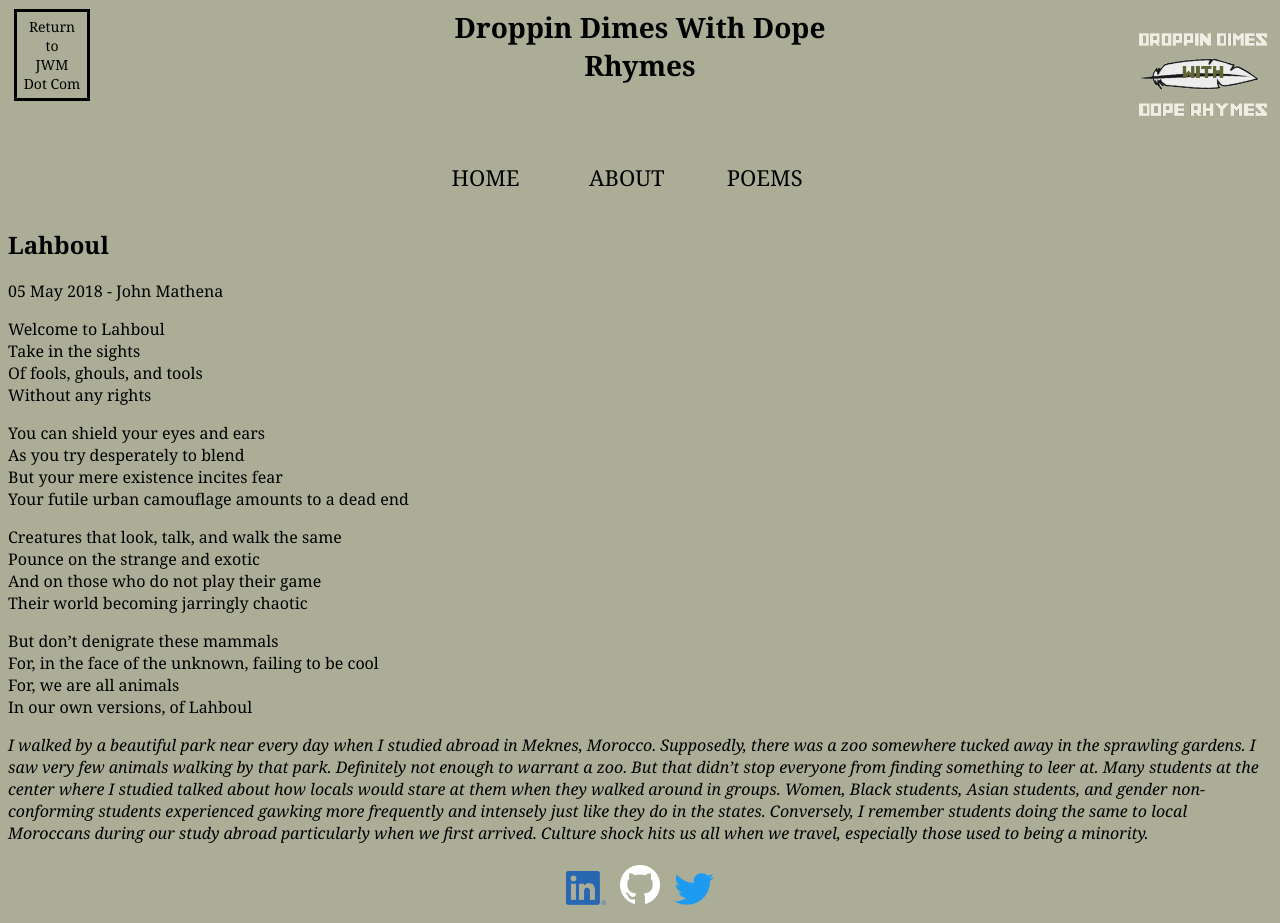
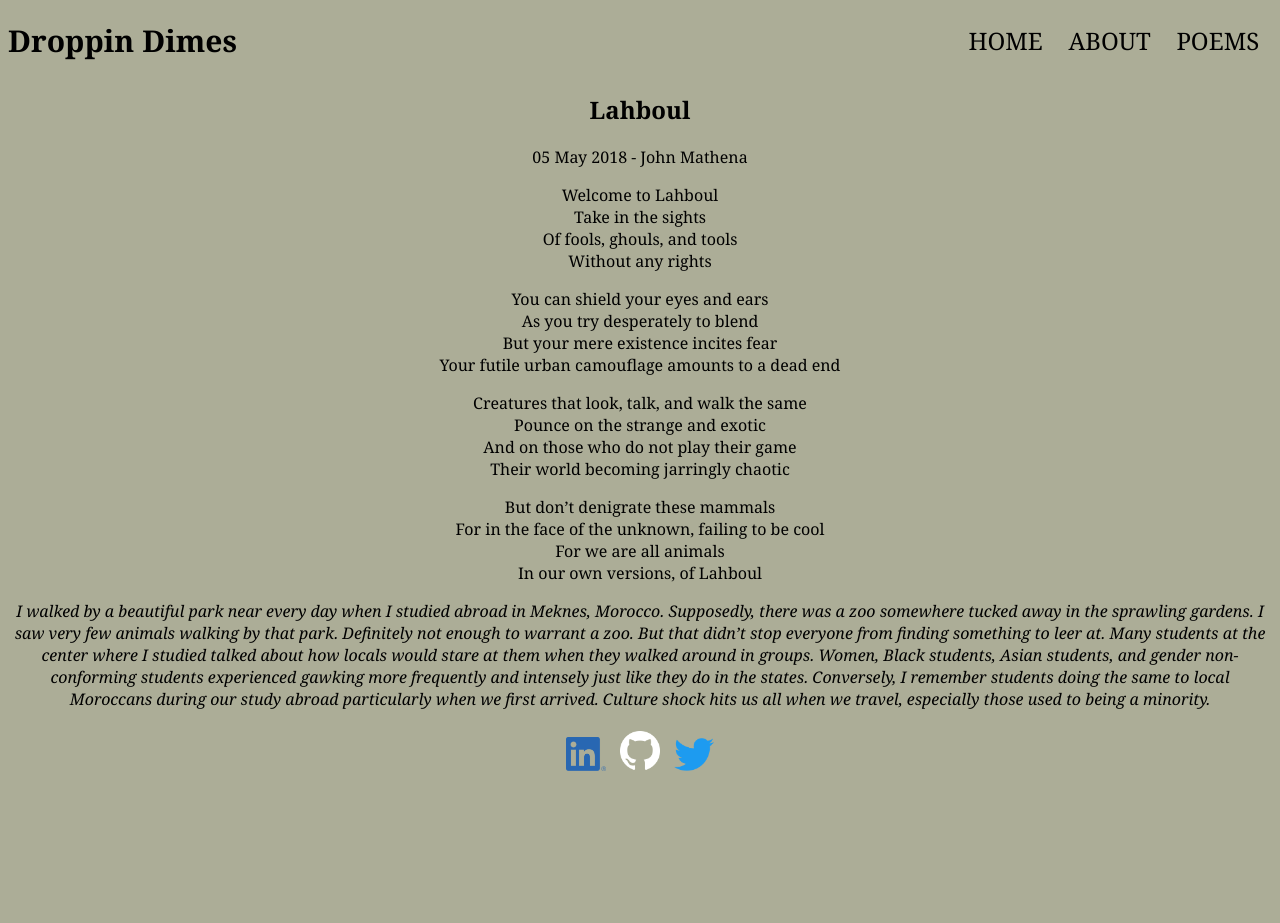
Before and after one commit to jmathena1/droppin-dimes, a Jekyll site: the page built from docs/_posts/2018-05-05-Lahboul.md, in a window 1280 px wide. Built offline with Jekyll 4.4.1, drawn with Linux system fonts in a browser that asks for light colours; after the commit the page ends 900 px from its top, so only the background shows below that.

Commit message:
add all minor changes

```diff
--- a/docs/_layouts/default-droppin-dimes.html
+++ b/docs/_layouts/default-droppin-dimes.html
@@ -14,26 +14,16 @@
 	</head>
 
 	<header id="header" class="container-flexbox">
-		<button class="return-jwm">
-			<a href="https://johnwmathena.com/blogs.html" class="return-jwm">
-				Return to<br>JWM<br>Dot Com
-			</a>
-		</button>
 		<b class='homepage-title'>
-		Droppin Dimes With Dope Rhymes
+		Droppin Dimes
 		</b>
-		<a class="blog-logo-header" href="/">
-			<img title='Droppin Dimes' class='blog-logo-header'
-				src="{{ '/assets/images/droppin-dimes-header.png' | relative_url }}"
-			alt='droppin dimes with dope rhymes written in block lettering with a quill in the middle'>
-		</a>
+		<div id='navigation'>
+			{% include navigation.html %}
+		</div>
 	</header>
 
 	<div>
 		<body>
-			<div id='navigation'>
-				{% include navigation.html %}
-			</div>
 			<div>
 				{{ content }}
 			</div>
--- a/docs/_layouts/post-droppin-dimes.html
+++ b/docs/_layouts/post-droppin-dimes.html
@@ -6,4 +6,6 @@ layout: default-droppin-dimes
 	<p>{{ page.date | date_to_string }} - {{ page.author }}</p>
 </div>
 
+<main style="text-align: center;">
 {{ content }}
+</main>
--- a/docs/_posts/2018-05-05-Lahboul.md
+++ b/docs/_posts/2018-05-05-Lahboul.md
@@ -19,8 +19,8 @@ And on those who do not play their game
 Their world becoming jarringly chaotic
 
 But don’t denigrate these mammals
-For, in the face of the unknown, failing to be cool
-For, we are all animals
+For in the face of the unknown, failing to be cool
+For we are all animals
 In our own versions, of Lahboul
 
 *I walked by a beautiful park near every day when I studied abroad in Meknes, Morocco. Supposedly, there was a zoo somewhere tucked away in the*
--- a/docs/_sass/main.scss
+++ b/docs/_sass/main.scss
@@ -43,46 +43,16 @@ html {
 	width: 100%;
 	max-width: 100%;
 	display: flex;
+	justify-content: space-between;
+	align-items: center;
 	flex-grow: 1;
-}
-
-.return-jwm {
-	width: 33%;
-	display: flex;
-	font-family: georgia, times-new-roman;
-	font-size: 14px;
-	background-color: #acad97;
-	color: #000000;
-	margin-right: auto;
-	border: none;
-}
-
-a.return-jwm {
-	width: 60px;
-	text-decoration: none;
-	border: 3px solid black;
-	text-align: center;
-	padding: 5px;
-}
-
-.return-jwm:hover {
-	color: #F0ECE2;
 }
 
 .homepage-title {
 	width: 33%;
 	display: flex;
-	font-size: 28px;
+	font-size: 30px;
 	text-align: center;
-}
-
-.blog-logo-header {
-	display: flex;
-	width: 33%;
-	height: 100%;
-	max-width: 100%;
-	margin-left: auto;
-	margin-top: 0px;
 }
 
 .website-footer {
@@ -110,15 +80,16 @@ a.return-jwm {
 }
 
 .nav-bar-menu {
-	width: 33%;
+	width: 100%;
 	max-width: 100%;
 	display: flex;
 }
 
 .nav-bar-item {
-	width: 33%;
 	display: flex;
-	font-size: 22px;
+	font-size: 24px;
+	padding-left: 1vw;
+	padding-right: 1vw;
 }
 
 a.nav-bar-menu {
@@ -200,6 +171,10 @@ a.nav-bar-menu:hover {
 	margin: auto;
 }
 
+.blog-header {
+	text-align: center;
+}
+
 .solid-port-section-divider {
 	border-top: 3px solid #000000;
 }
```
Also changed, not shown: docs/_layouts/about-droppin-dimes.html (+4 -14 lines), 6 other files.
